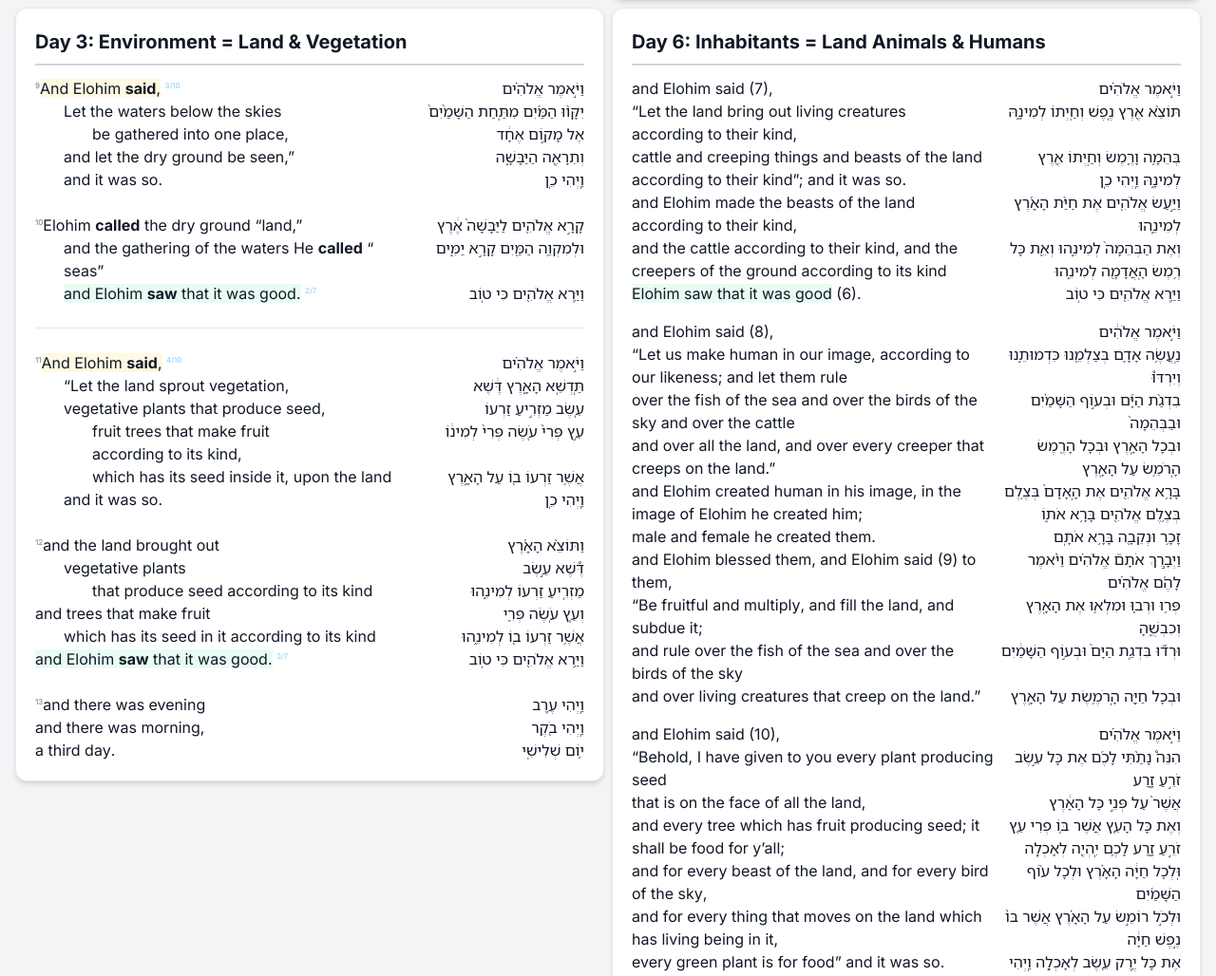
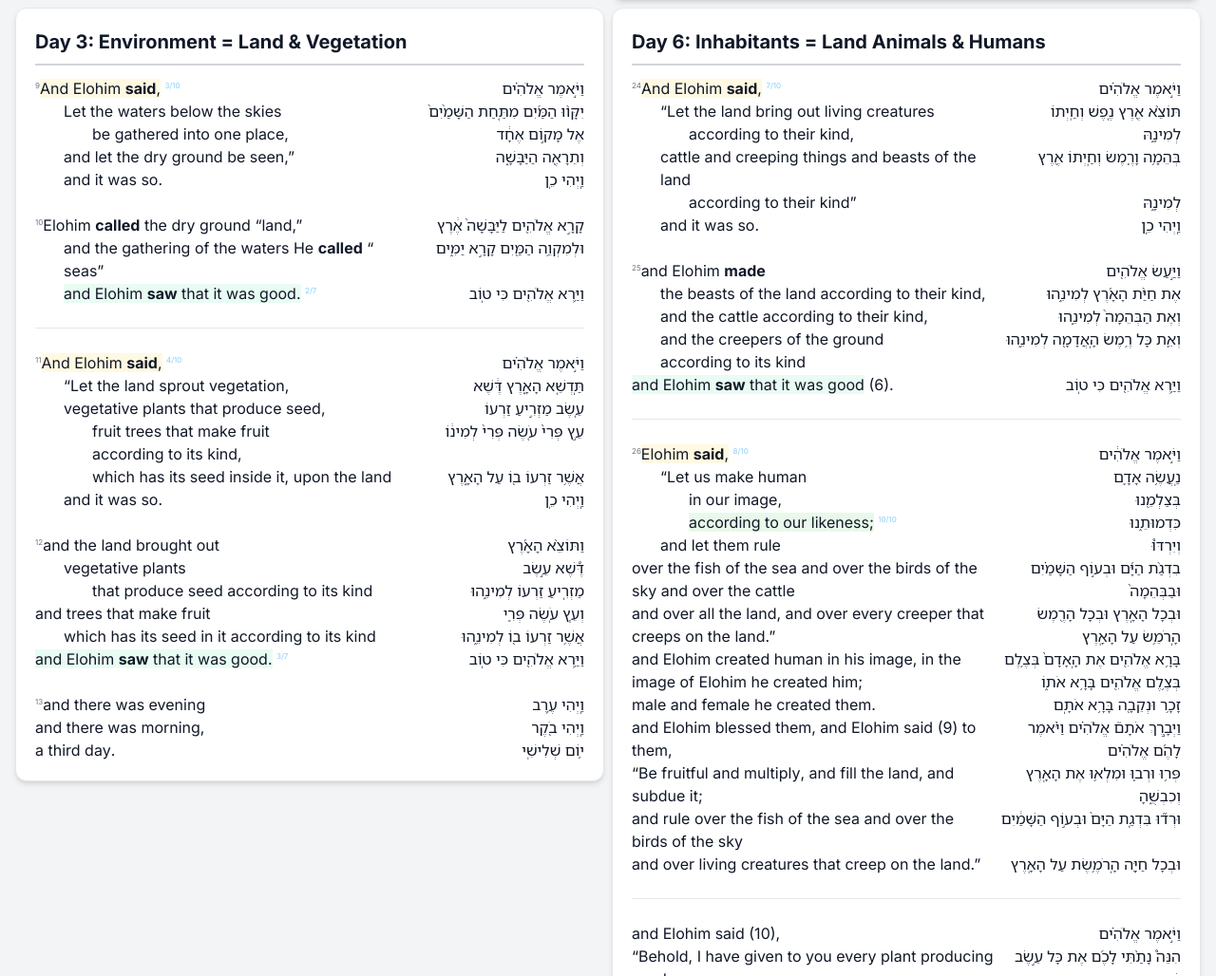
Before and after one commit to fisherds/bibleproject-genesis-one, a plain HTML site: page public/index.html in a window 1280 px wide. Shown: the part 1916-2944 px from the top of the page at 95% size. Drawn offline with nearby package versions, Linux system fonts and the light colour scheme; no server answers.

Commit message:
progress on day 6

```diff
--- a/public/index.html
+++ b/public/index.html
@@ -376,29 +376,64 @@
                   <div id="day6" class="card">
                       <h2 class="card-title">Day 6: Inhabitants = Land Animals & Humans</h2>
                       <div class="interlinear-grid">
-                          <div class="english-line">and <span class="h430" data-id="23">Elohim</span> <span class="h559" data-id="22">said</span> (7),</div>
+                        <div class="english-line"><span class="verse">24</span><span class="repeated-said">And <span class="h430" data-id="287">Elohim</span> <b><span class="h559" data-id="286">said</span></b>,</span> <span class="phrase god-said">7/10</span></div>
                         <div class="hebrew-line"><span class="h559" data-id="286">וַיֹּ֣אמֶר</span> <span class="h430" data-id="287">אֱלֹהִ֗ים</span></div>
 
-                          <div class="english-line">“<span class="h3318" data-id="288">Let</span> the <span class="h776" data-id="289">land</span> <span class="h3318" data-id="288">bring out</span> <span class="h2416" data-id="291">living</span> <span class="h5315" data-id="290">creatures</span> <span class="h4327" data-id="292">according to their kind</span>,</div>
-                          <div class="hebrew-line"><span class="h3318" data-id="288">תּוֹצֵ֨א</span> <span class="h776" data-id="289">אֶ֖רֶץ</span> <span class="h5315" data-id="290">נֶ֤פֶשׁ</span> <span class="h2416" data-id="291">וְחַֽיְתוֹ</span> <span class="h4327" data-id="292">לְמִינָ֑הּ</span></div>
+                        <div class="english-line line-indent-4">“<span class="h3318" data-id="288">Let</span> the <span class="h776" data-id="289">land</span> <span class="h3318" data-id="288">bring out</span> <span class="h2416" data-id="291">living</span> <span class="h5315" data-id="290">creatures</span></div>
+                        <div class="hebrew-line"><span class="h3318" data-id="288">תּוֹצֵ֨א</span> <span class="h776" data-id="289">אֶ֖רֶץ</span> <span class="h5315" data-id="290">נֶ֤פֶשׁ</span> <span class="h2416" data-id="291">וְחַֽיְתוֹ</span></div>
 
-                          <div class="english-line"><span class="h929" data-id="293">cattle</span> and <span class="h7431" data-id="294">creeping things</span> and <span class="h2416" data-id="295">beasts of the</span> <span class="h776" data-id="296">land</span> <span class="h4327" data-id="297">according to their kind</span>”; and <span class="h1961" data-id="298">it was</span> <span class="h3651" data-id="299">so</span>.</div>
-                          <div class="hebrew-line"><span class="h929" data-id="293">בְּהֵמָ֥ה</span> <span class="h7431" data-id="294">וָרֶ֛מֶשׂ</span> <span class="h2416" data-id="295">וְחַֽיְתוֹ</span> <span class="h776" data-id="296">אֶ֖רֶץ</span> <span class="h4327" data-id="297">לְמִינָ֑הּ</span> <span class="h1961" data-id="298">וַֽיְהִי</span> <span class="h3651" data-id="299">כֵֽן</span></div>
+                        <div class="english-line line-indent-8"><span class="h4327" data-id="292">according to their kind</span>,</div>
+                        <div class="hebrew-line"><span class="h4327" data-id="292">לְמִינָ֑הּ</span></div>
 
-                          <div class="english-line">and <span class="h430" data-id="301">Elohim</span> <span class="h6213" data-id="300">made</span> the <span class="h2416" data-id="303">beasts of the</span> <span class="h776" data-id="304">land</span> <span class="h4327" data-id="305">according to their kind</span>,</div>
-                          <div class="hebrew-line"><span class="h6213" data-id="300">וַיַּ֣עַשׂ</span> <span class="h430" data-id="301">אֱלֹהִ֖ים</span> <span class="h853" data-id="302">אֶת</span> <span class="h2416" data-id="303">חַיַּ֨ת</span> <span class="h776" data-id="304">הָאָ֜רֶץ</span> <span class="h4327" data-id="305">לְמִינֵ֑הוּ</span></div>
+                        <div class="english-line line-indent-4"><span class="h929" data-id="293">cattle</span> and <span class="h7431" data-id="294">creeping things</span> and <span class="h2416" data-id="295">beasts of the</span> <span class="h776" data-id="296">land</span></div>
+                        <div class="hebrew-line"><span class="h929" data-id="293">בְּהֵמָ֥ה</span> <span class="h7431" data-id="294">וָרֶ֛מֶשׂ</span> <span class="h2416" data-id="295">וְחַֽיְתוֹ</span> <span class="h776" data-id="296">אֶ֖רֶץ</span></div>
 
-                          <div class="english-line">and the <span class="h929" data-id="307">cattle</span> <span class="h4327" data-id="308">according to their kind</span>, and the <span class="h7431" data-id="311">creepers</span> of the <span class="h127" data-id="312">ground</span> <span class="h4327" data-id="313">according to its kind</span></div>
-                          <div class="hebrew-line"><span class="h853" data-id="306">וְאֶת</span> <span class="h929" data-id="307">הַבְּהֵמָה֙</span> <span class="h4327" data-id="308">לְמִינֵ֑הוּ</span> <span class="h853" data-id="309">וְאֵ֛ת</span> <span class="h3605" data-id="310">כָּל</span> <span class="h7431" data-id="311">רֶ֥מֶשׂ</span> <span class="h127" data-id="312">הָֽאֲדָמָ֖ה</span> <span class="h4327" data-id="313">לְמִינֵ֑הוּ</span></div>
+                        <div class="english-line line-indent-8"><span class="h4327" data-id="297">according to their kind</span>”</div>
+                        <div class="hebrew-line"><span class="h4327" data-id="297">לְמִינָ֑הּ</span></div>
 
-                          <div class="english-line"><span class="repeated-good"><span class="h430" data-id="315">Elohim</span> <span class="h7200" data-id="314">saw</span> that <span class="h3588" data-id="316">it was</span> <span class="h2896" data-id="317">good</span></span> (6).</div>
+                        <div class="english-line line-indent-4">and <span class="h1961" data-id="298">it was</span> <span class="h3651" data-id="299">so</span>.</div>
+                        <div class="hebrew-line"><span class="h1961" data-id="298">וַֽיְהִי</span> <span class="h3651" data-id="299">כֵֽן</span></div>
+
+                        <div class="english-line">&nbsp;</div>
+                        <div class="hebrew-line">&nbsp;</div>
+
+                        <div class="english-line"><span class="verse">25</span>and <span class="h430" data-id="301">Elohim</span> <b><span class="h6213" data-id="300">made</span></b></div>
+                        <div class="hebrew-line"><span class="h6213" data-id="300">וַיַּ֣עַשׂ</span> <span class="h430" data-id="301">אֱלֹהִ֖ים</span></div>
+
+                        <div class="english-line line-indent-4">the <span class="h2416" data-id="303">beasts of the</span> <span class="h776" data-id="304">land</span> <span class="h4327" data-id="305">according to their kind</span>,</div>
+                        <div class="hebrew-line"><span class="h853" data-id="302">אֶת</span> <span class="h2416" data-id="303">חַיַּ֨ת</span> <span class="h776" data-id="304">הָאָ֜רֶץ</span> <span class="h4327" data-id="305">לְמִינֵ֑הוּ</span></div>
+
+                        <div class="english-line line-indent-4">and the <span class="h929" data-id="307">cattle</span> <span class="h4327" data-id="308">according to their kind</span>,</div>
+                        <div class="hebrew-line"><span class="h853" data-id="306">וְאֶת</span> <span class="h929" data-id="307">הַבְּהֵמָה֙</span> <span class="h4327" data-id="308">לְמִינֵ֑הוּ</span></div>
+
+                        <div class="english-line line-indent-4">and the <span class="h7431" data-id="311">creepers</span> of the <span class="h127" data-id="312">ground</span> <span class="h4327" data-id="313">according to its kind</span></div>
+                        <div class="hebrew-line"><span class="h853" data-id="309">וְאֵ֛ת</span> <span class="h3605" data-id="310">כָּל</span> <span class="h7431" data-id="311">רֶ֥מֶשׂ</span> <span class="h127" data-id="312">הָֽאֲדָמָ֖ה</span> <span class="h4327" data-id="313">לְמִינֵ֑הוּ</span></div>
+
+                        <div class="english-line"><span class="repeated-good">and <span class="h430" data-id="315">Elohim</span> <b><span class="h7200" data-id="314">saw</span></b> that <span class="h3588" data-id="316">it was</span> <span class="h2896" data-id="317">good</span></span> (6).</div>
                         <div class="hebrew-line"><span class="h7200" data-id="314">וַיַּ֥רְא</span> <span class="h430" data-id="315">אֱלֹהִ֖ים</span> <span class="h3588" data-id="316">כִּי</span> <span class="h2896" data-id="317">טֽוֹב</span></div>
 
-                          <div class="english-line mt-4">and <span class="h430" data-id="23">Elohim</span> <span class="h559" data-id="22">said</span> (8),</div>
-                          <div class="hebrew-line mt-4"><span class="h559" data-id="318">וַיֹּ֣אמֶר</span> <span class="h430" data-id="319">אֱלֹהִ֔ים</span></div>
+                        <div class="english-line">&nbsp;</div>
+                        <div class="hebrew-line">&nbsp;</div>
 
-                          <div class="english-line">“Let <span class="h6213" data-id="320">us make</span> <span class="h120" data-id="321">human</span> in <span class="h6754" data-id="322">our image</span>, according to <span class="h1823" data-id="323">our likeness</span>; and let them <span class="h7287" data-id="324">rule</span></div>
-                          <div class="hebrew-line"><span class="h6213" data-id="320">נַֽעֲשֶׂ֥ה</span> <span class="h120" data-id="321">אָדָ֛ם</span> <span class="h6754" data-id="322">בְּצַלְמֵ֖נוּ</span> <span class="h1823" data-id="323">כִּדְמוּתֵ֑נוּ</span> <span class="h7287" data-id="324">וְיִרְדּוּ֩</span></div>
+                        <hr><hr>
+
+                        <div class="english-line">&nbsp;</div>
+                        <div class="hebrew-line">&nbsp;</div>
+
+                        <div class="english-line"><span class="verse">26</span><span class="repeated-said"><span class="h430" data-id="23">Elohim</span> <b><span class="h559" data-id="22">said</span></b>,</span> <span class="phrase god-said">8/10</span></div>
+                        <div class="hebrew-line"><span class="h559" data-id="318">וַיֹּ֣אמֶר</span> <span class="h430" data-id="319">אֱלֹהִ֔ים</span></div>
+
+                        <div class="english-line line-indent-4">“Let <span class="h6213" data-id="320">us make</span> <span class="h120" data-id="321">human</span></div>
+                        <div class="hebrew-line"><span class="h6213" data-id="320">נַֽעֲשֶׂ֥ה</span> <span class="h120" data-id="321">אָדָ֛ם</span></div>
+
+                        <div class="english-line line-indent-8"><span class="h6754" data-id="322">in our image</span>,</div>
+                        <div class="hebrew-line"><span class="h6754" data-id="322">בְּצַלְמֵ֖נוּ</span></div>
+
+                        <div class="english-line line-indent-8"><span class="repeated-according-to">according to <span class="h1823" data-id="323">our likeness</span>;</span> <span class="phrase according">10/10</span></div>
+                        <div class="hebrew-line"><span class="h1823" data-id="323">כִּדְמוּתֵ֑נוּ</span></div>
+
+                        <div class="english-line line-indent-4">and let them <span class="h7287" data-id="324">rule</span></div>
+                        <div class="hebrew-line"><span class="h7287" data-id="324">וְיִרְדּוּ֩</span></div>
 
                         <div class="english-line">over the <span class="h1710" data-id="325">fish of the</span> <span class="h3220" data-id="326">sea</span> and over the <span class="h5775" data-id="327">birds of the</span> <span class="h8064" data-id="328">sky</span> and over the <span class="h929" data-id="329">cattle</span></div>
                         <div class="hebrew-line"><span class="h1710" data-id="325">בִדְגַ֨ת</span> <span class="h3220" data-id="326">הַיָּ֜ם</span> <span class="h5775" data-id="327">וּבְע֣וֹף</span> <span class="h8064" data-id="328">הַשָּׁמַ֗יִם</span> <span class="h929" data-id="329">וּבַבְּהֵמָה֙</span></div>
@@ -424,8 +459,16 @@
                         <div class="english-line">and over <span class="h2416" data-id="368">living creatures</span> that <span class="h7430" data-id="369">creep</span> on the <span class="h776" data-id="371">land</span>.”</div>
                         <div class="hebrew-line"><span class="h3605" data-id="367">וּבְכָל</span> <span class="h2416" data-id="368">חַיָּ֖ה</span> <span class="h7430" data-id="369">הָֽרֹמֶ֥שֶׂת</span> <span class="h5921" data-id="370">עַל</span> <span class="h776" data-id="371">הָאָֽרֶץ</span></div>
 
-                          <div class="english-line mt-4">and <span class="h430" data-id="23">Elohim</span> <span class="h559" data-id="22">said</span> (10),</div>
-                          <div class="hebrew-line mt-4"><span class="h559" data-id="372">וַיֹּ֣אמֶר</span> <span class="h430" data-id="373">אֱלֹהִ֗ים</span></div>
+                        <div class="english-line">&nbsp;</div>
+                        <div class="hebrew-line">&nbsp;</div>
+
+                        <hr><hr>
+
+                        <div class="english-line">&nbsp;</div>
+                        <div class="hebrew-line">&nbsp;</div>
+
+                        <div class="english-line">and <span class="h430" data-id="23">Elohim</span> <span class="h559" data-id="22">said</span> (10),</div>
+                        <div class="hebrew-line"><span class="h559" data-id="372">וַיֹּ֣אמֶר</span> <span class="h430" data-id="373">אֱלֹהִ֗ים</span></div>
 
                         <div class="english-line">“<span class="h2009" data-id="374">Behold</span>, I have <span class="h5414" data-id="375">given</span> to you <span class="h3605" data-id="378">every</span> <span class="h6212" data-id="379">plant</span> <span class="h2232" data-id="380">producing</span> <span class="h2233" data-id="381">seed</span></div>
                         <div class="hebrew-line"><span class="h2009" data-id="374">הִנֵּה֩</span> <span class="h5414" data-id="375">נָתַ֨תִּי</span> <span class="h0" data-id="376">לָכֶ֜ם</span> <span class="h853" data-id="377">אֶת</span> <span class="h3605" data-id="378">כָּל</span> <span class="h6212" data-id="379">עֵ֣שֶׂב</span> <span class="h2232" data-id="380">זֹרֵ֣עַ</span> <span class="h2233" data-id="381">זָ֑רַע</span></div>
--- a/public/style/main.css
+++ b/public/style/main.css
@@ -12,7 +12,11 @@ body {
     line-height: 1;
 }
 
-.phrase {
+#drawer .phrase {
+    display: none;
+}
+
+#main-content .phrase {
     font-size: 0.5em;
     color: #6b7280; /* Tailwind gray-500 */
     vertical-align: super;
@@ -73,6 +77,9 @@ body {
     background-color: rgba(167, 243, 208, 0.25);
 }
 
+#main-content .repeated-according-to {
+    background-color: rgba(102, 216, 115, 0.15);
+}
 
 .highlight {
     background-color: #facc15;
```
Lines whose indentation alone changed are shown as unchanged.
